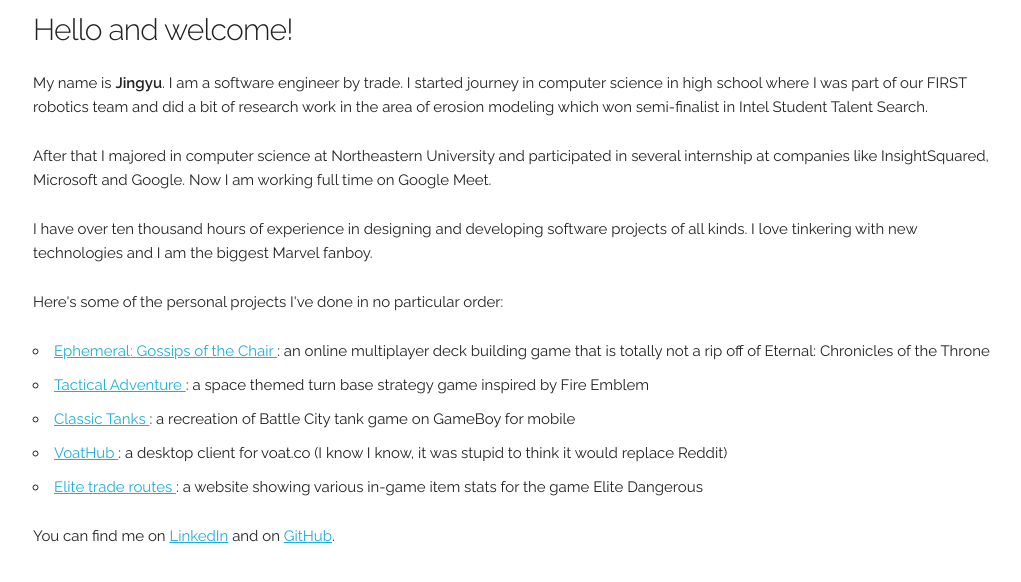
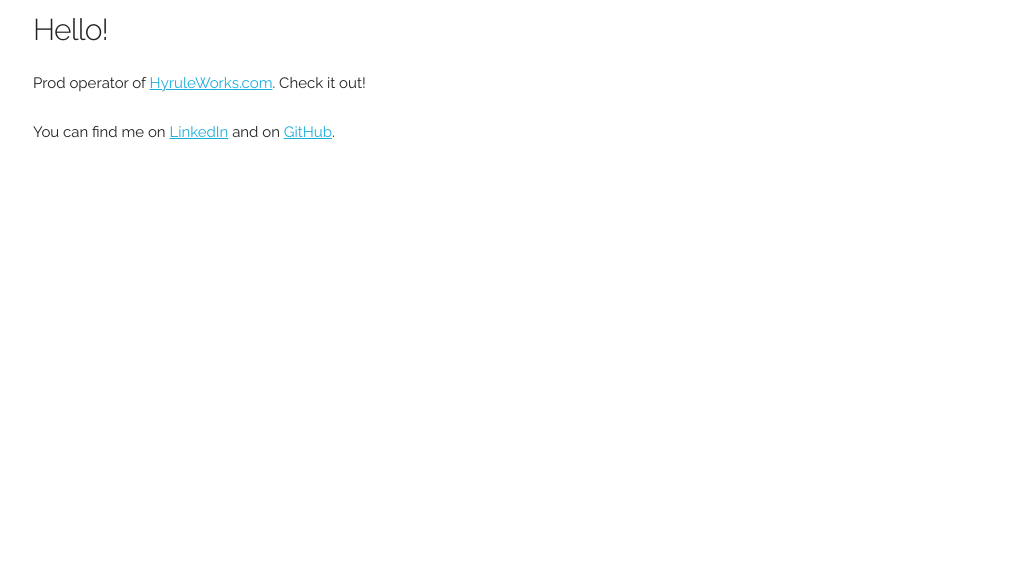
Before and after one commit to jingyuyao/jingyuyao.github.io, a plain HTML site: page index.html in a window 1280 px wide. Shown: the whole page, without its empty margins (127-1148 px from the left). Drawn offline with Linux system fonts and the light colour scheme.

Commit message:
remove old stuff

```diff
--- a/index.html
+++ b/index.html
@@ -4,7 +4,7 @@
   <meta charset="utf-8">
   <title>Jingyu's Homepage</title>
   <meta name="description" content="Jingyu's Homepage">
-  <meta name="author" content="Jingyu Yao">
+  <meta name="author" content="Jingyu">
   <meta name="viewport" content="width=device-width, initial-scale=1">
   <link href="//fonts.googleapis.com/css?family=Raleway:400,300,600" rel="stylesheet" type="text/css">
   <link rel="stylesheet" href="css/normalize.css">
@@ -15,71 +15,27 @@
 <body>
   <div class="container">
     <div class="row header">
-      <h4>Hello and welcome!</h4>
+      <h4>Hello!</h4>
     </div>
     <div class="row">
       <p>
-        My name is <b>Jingyu</b>. I am a software engineer by trade. I started
-        journey in computer science in high school where I was part of our FIRST
-        robotics team and did a bit of research work in the area of erosion
-        modeling which won semi-finalist in Intel Student Talent Search.
+        Prod operator of <a href="https://www.hyruleworks.com/" target="_blank">HyruleWorks.com</a>.
+        Check it out!
       </p>
-      <p>
-        After that I majored in computer science at Northeastern University and
-        participated in several internship at companies like InsightSquared,
-        Microsoft and Google. Now I am working full time on Google Meet.
-      </p>
-      <p>
-        I have over ten thousand hours of experience in designing and developing
-        software projects of all kinds. I love tinkering with new technologies
-        and I am the biggest Marvel fanboy.
-      </p>
-      <p>
-        Here's some of the personal projects I've done in no particular order:
-      </p>
-      <ul>
-        <li>
-          <a href="http://dcg.jingyuyao.com/">
-            Ephemeral: Gossips of the Chair
-          </a>: an online multiplayer deck building game that is totally not a
-          rip off of Eternal: Chronicles of the Throne
-        </li>
-        <li>
-          <a href="https://github.com/jingyuyao/tactical-adventure">
-            Tactical Adventure
-          </a>: a space themed turn base strategy game inspired by Fire Emblem
-        </li>
-        <li>
-          <a href="https://github.com/jingyuyao/ClassicTanks2">
-            Classic Tanks
-          </a>: a recreation of Battle City tank game on GameBoy for mobile
-        </li>
-        <li>
-          <a href="https://github.com/jingyuyao/VoatHub">
-            VoatHub
-          </a>: a desktop client for voat.co (I know I know, it was stupid to
-          think it would replace Reddit)
-        </li>
-        <li>
-          <a href="https://github.com/jingyuyao/elitetraderoutes">
-            Elite trade routes
-          </a>: a website showing various in-game item stats for the game Elite
-          Dangerous
-        </li>
-      </ul>
       <p>
         You can find me on <a href="https://www.linkedin.com/in/jingyuyao/">
           LinkedIn</a> and on <a href="https://github.com/jingyuyao">GitHub</a>.
       </p>
     </div>
   </div>
+  <!-- Google tag (gtag.js) -->
+  <script async src="https://www.googletagmanager.com/gtag/js?id=G-Q3FT2HRLYF"></script>
   <script>
-  (function(i,s,o,g,r,a,m){i['GoogleAnalyticsObject']=r;i[r]=i[r]||function(){
-  (i[r].q=i[r].q||[]).push(arguments)},i[r].l=1*new Date();a=s.createElement(o),
-  m=s.getElementsByTagName(o)[0];a.async=1;a.src=g;m.parentNode.insertBefore(a,m)
-  })(window,document,'script','//www.google-analytics.com/analytics.js','ga');
-  ga('create', 'UA-55772901-1', 'auto');
-  ga('send', 'pageview');
+    window.dataLayer = window.dataLayer || [];
+    function gtag(){dataLayer.push(arguments);}
+    gtag('js', new Date());
+
+    gtag('config', 'G-Q3FT2HRLYF');
   </script>
 </body>
 </html>
```
Also changed, not shown: binaries/index.html (+8 -8 lines), images/me.png (deleted).
